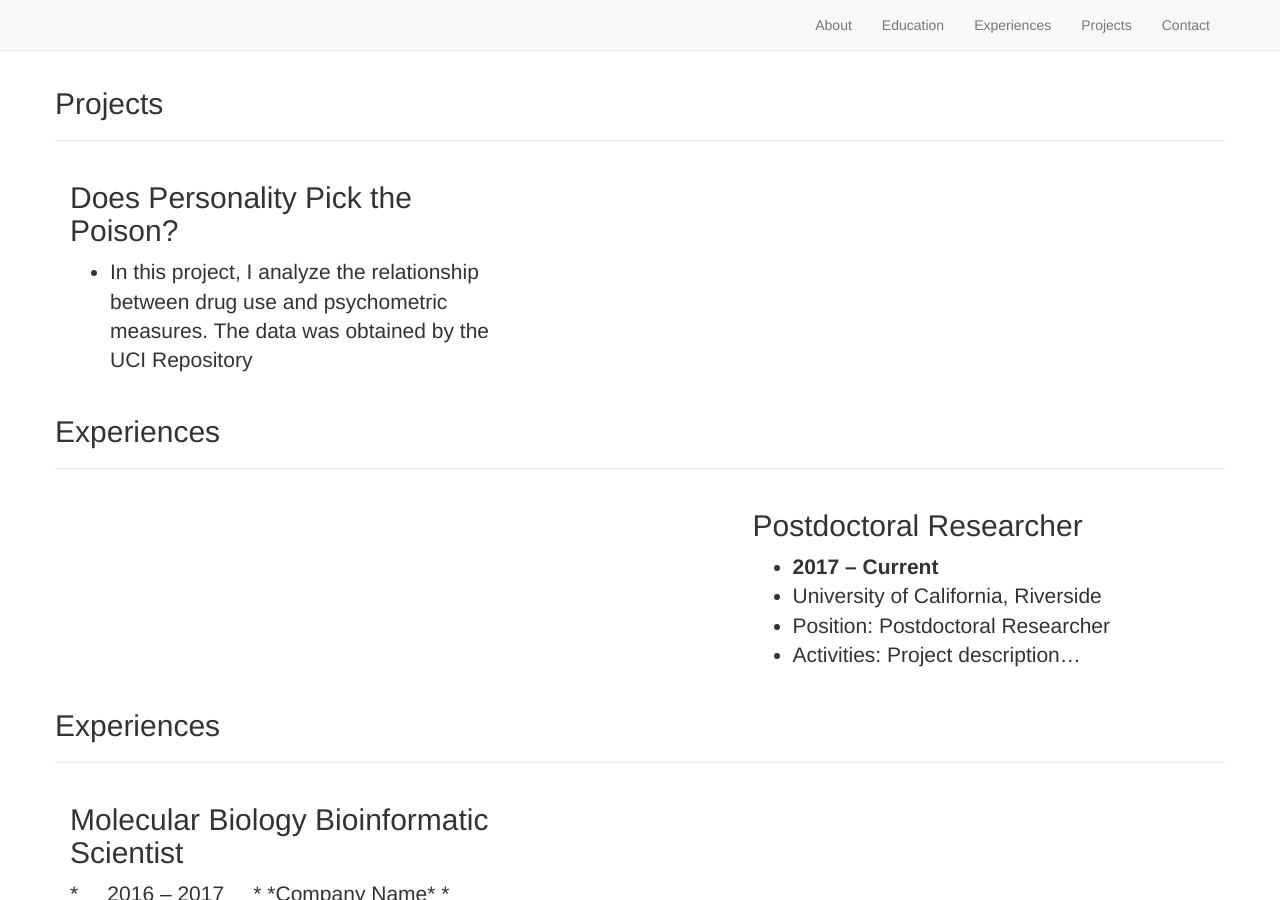
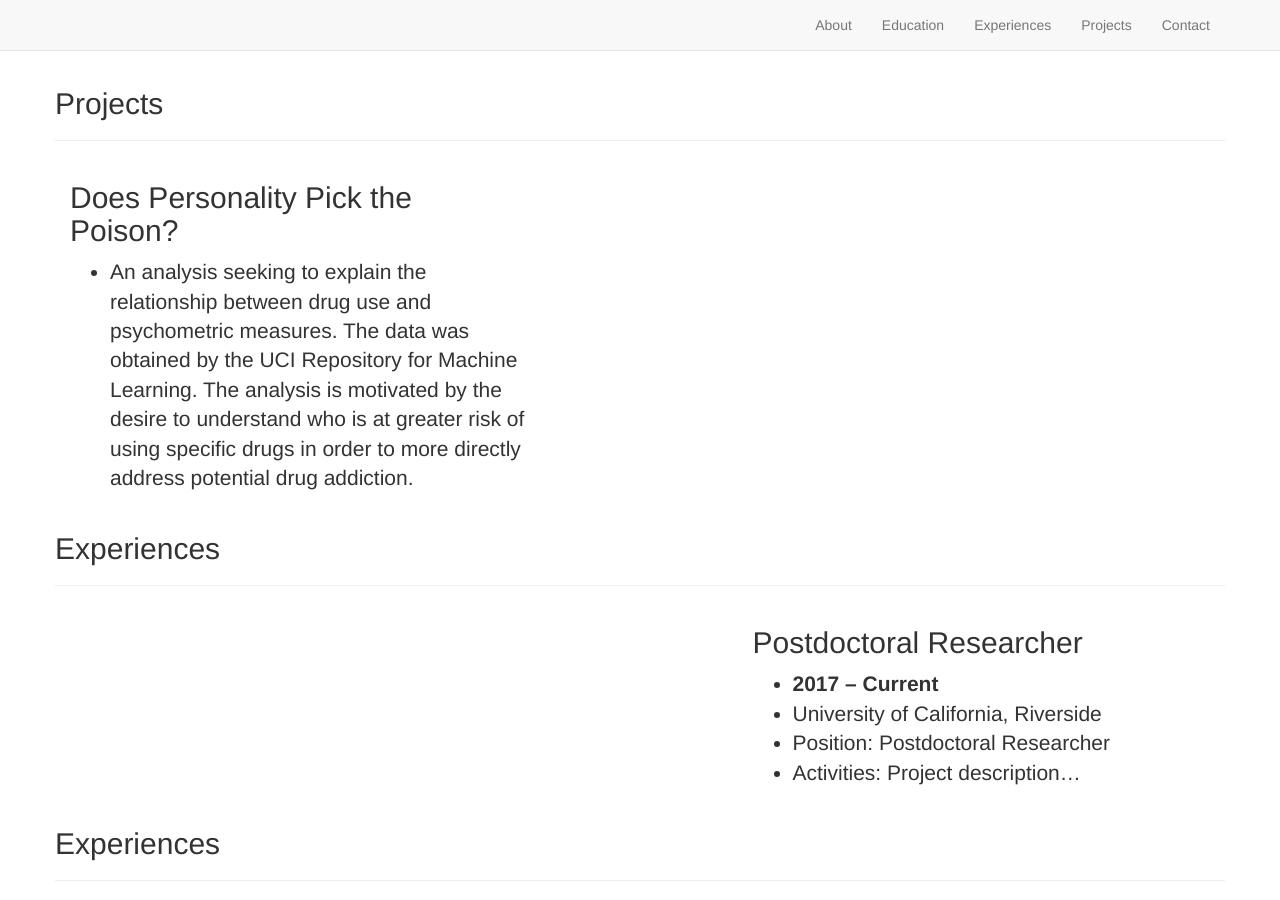
Before and after one commit to figur8s/kcherland.github.io, a Jekyll site: the page built from _posts/2000-1-1-pro.markdown, in a window 1280 px wide and 900 px high, scrolled down 438 px. Built offline with Jekyll 4.4.1, drawn with Linux system fonts in a browser that asks for light colours; nearby versions of some CDN libraries; library files that are not in the unit come from our copies.

Commit message:
Update 2000-1-1-pro.markdown

```diff
--- a/_posts/2000-1-1-pro.markdown
+++ b/_posts/2000-1-1-pro.markdown
@@ -6,4 +6,4 @@ title: "Does Personality Pick the Poison?"
 description: Machine Learning
 ---
 
-* In this project, I analyze the relationship between drug use and psychometric measures. The data was obtained by the UCI Repository
+* An analysis seeking to explain the relationship between drug use and psychometric measures. The data was obtained by the UCI Repository for Machine Learning. The analysis is motivated by the desire to understand who is at greater risk of using specific drugs in order to more directly address potential drug addiction.
```
